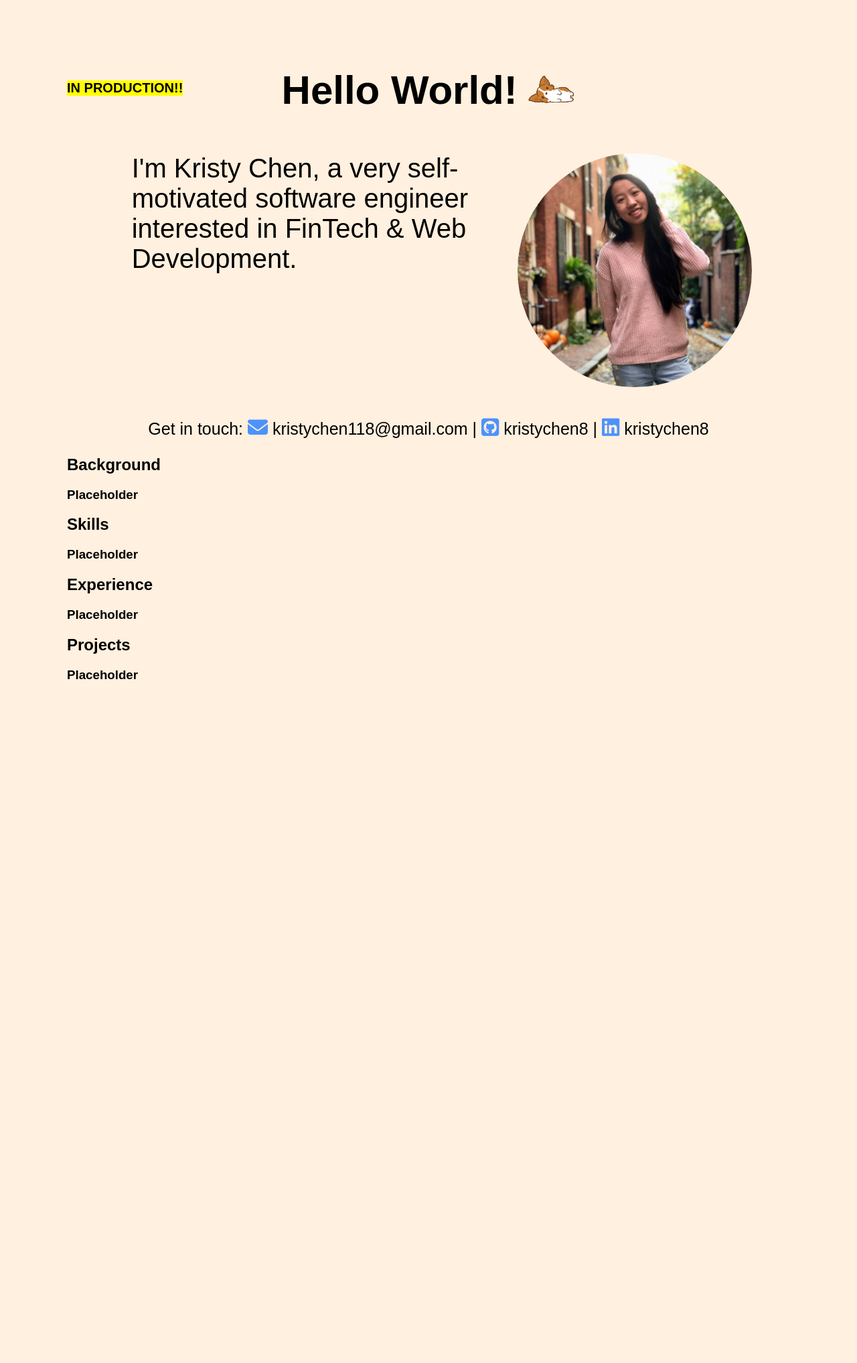
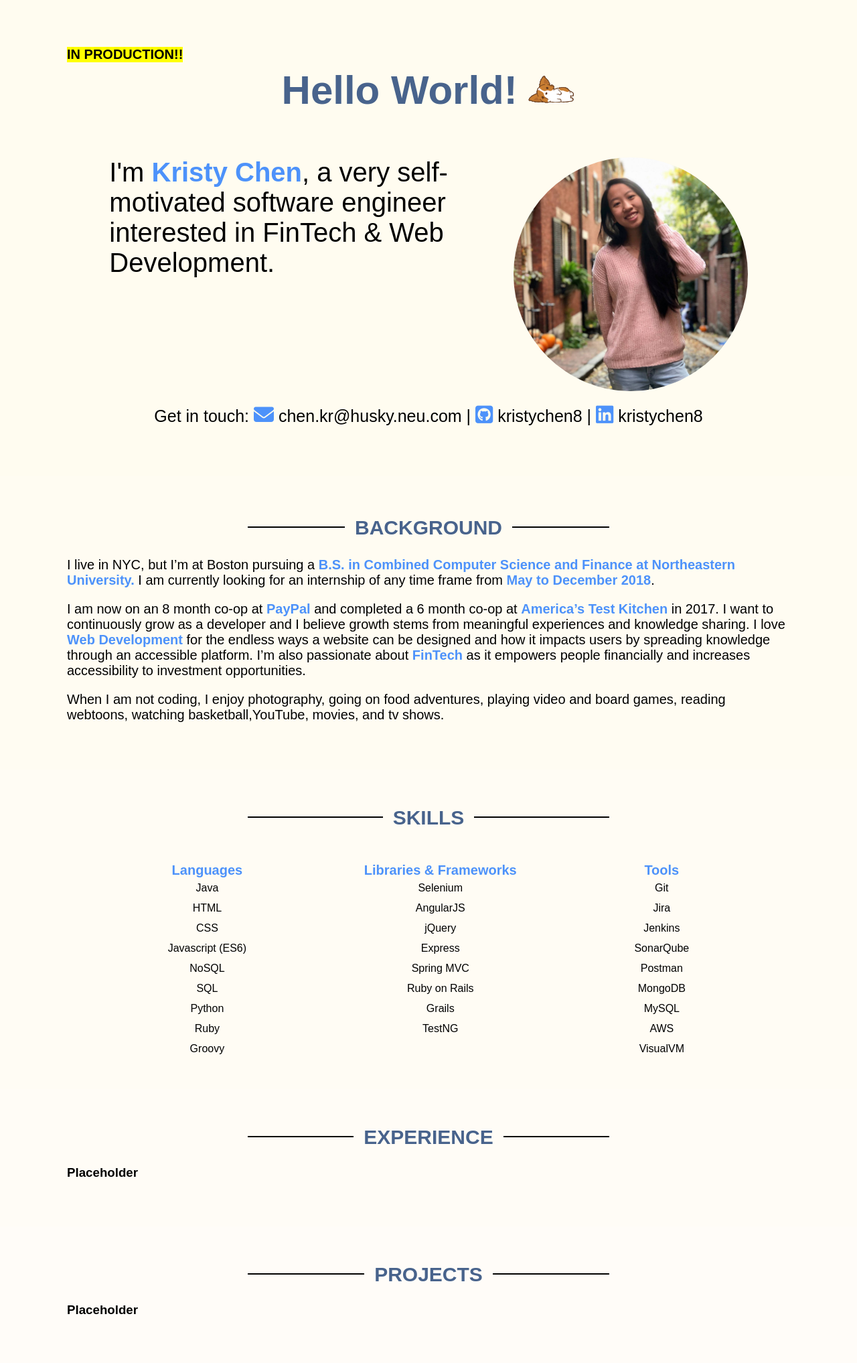
Before and after one commit to kristychen8/kristychen8.github.io, a Jekyll site: the page index.html, which Jekyll copies as it is, in a window 1280 px wide. Shown: the whole page at 67% size. Built offline with Jekyll 4.4.1, drawn with Linux system fonts in a browser that asks for light colours; nearby versions of some CDN libraries; some web fonts are replaced; library files that are not in the unit come from our copies; before the commit the page ends 1119 px from its top, so only the background shows below that.

Commit message:
background and experience

```diff
--- a/index.html
+++ b/index.html
@@ -1,4 +1,4 @@
-<!-- <!DOCTYPE html> -->
+ <!DOCTYPE html>
 <html>
 <head>
     <title> Kristy Chen </title>
@@ -21,15 +21,16 @@
     <p class="intro-title">Hello World!
         <img src="images/hello_dog.gif">
     </p>
-    <ul class="container">
-        <li class="intro-tagline">I'm Kristy Chen, a very self-motivated software engineer
+    <ul class="container container-intro">
+        <li class="intro-tagline">I'm
+            <span class="bold-word">Kristy Chen</span>, a very self-motivated software engineer
             interested in FinTech & Web Development.
         </li>
         <img class="intro-portrait" src="images/portrait.jpg">
     </ul>
     <p class="intro-getInTouch"> Get in touch:
         <span class="intro-icon">
-            <i class="fa fa-envelope"></i> kristychen118@gmail.com |
+            <i class="fa fa-envelope"></i> chen.kr@husky.neu.com |
         </span>
         <span class="intro-icon"> <a href="https://github.com/kristychen8">
             <i class="fa fa-github-square"></i> kristychen8 </a>|
@@ -40,25 +41,101 @@
     </p>
 </header>
 <section class="section" id="bg">
-    <h2>Background</h2>
+    <h2 class="title-line">
+        <span class="title-word">Background</span>
+    </h2>
 
-    <h3>Placeholder</h3>
+    <p> I live in NYC, but I’m at Boston pursuing a
+        <span class="bold-word">
+            B.S. in Combined Computer Science and Finance at Northeastern University.
+        </span>
+        I am currently looking for an internship of any time frame from
+        <span class="bold-word">May to December 2018</span>.
+
+        <span class="bg-cs">
+        I am now on an 8 month co-op at
+            <span class="bold-word"> PayPal </span>
+            and completed a 6 month co-op at
+            <span class="bold-word"> America’s Test Kitchen</span>
+            in 2017. I want to continuously grow as a developer and I believe growth stems
+            from meaningful experiences and knowledge sharing. I love
+            <span class="bold-word">Web Development</span>
+            for the endless ways a website can be designed and how it impacts users by spreading
+            knowledge through an accessible platform. I’m also passionate about
+            <span class="bold-word"> FinTech </span> as it empowers people
+            financially and increases accessibility to investment opportunities.
+        </span>
+
+        <span class="bg-interest">
+        When I am not coding, I enjoy photography, going on food adventures, playing video and
+            board games, reading webtoons, watching basketball,YouTube, movies, and tv shows.
+        </span>
+    </p>
 
 </section>
 <section class="section" id="skills">
-    <h2>Skills</h2>
+    <h2 class="title-line">
+        <span class="title-word">Skills</span>
+    </h2>
 
-    <h3>Placeholder</h3>
+    <ul class="container container-skills">
+        <li class="skills-list lang">
+            <ul>
+                <li class="skills-title bold-word">Languages</li>
+                <li class="skills">Java</li>
+                <li class="skills">HTML</li>
+                <li class="skills">CSS</li>
+                <li class="skills">Javascript (ES6)</li>
+                <li class="skills">NoSQL</li>
+                <li class="skills">SQL</li>
+                <li class="skills">Python</li>
+                <li class="skills">Ruby</li>
+                <li class="skills">Groovy</li>
+            </ul>
+        </li>
+        <li class="skills-list framework">
+            <ul>
+                <li class="skills-title bold-word">Libraries & Frameworks</li>
+                <li class="skills">Selenium</li>
+                <li class="skills">AngularJS</li>
+                <li class="skills">jQuery</li>
+                <li class="skills">Express</li>
+                <li class="skills">Spring MVC</li>
+                <li class="skills">Ruby on Rails</li>
+                <li class="skills">Grails</li>
+                <li class="skills">TestNG</li>
+            </ul>
+
+        </li>
+        <li class="skills-list tools">
+            <ul>
+                <li class="skills-title bold-word">Tools</li>
+                <li class="skills">Git</li>
+                <li class="skills">Jira</li>
+                <li class="skills">Jenkins</li>
+                <li class="skills">SonarQube</li>
+                <li class="skills">Postman</li>
+                <li class="skills">MongoDB</li>
+                <li class="skills">MySQL</li>
+                <li class="skills">AWS</li>
+                <li class="skills">VisualVM</li>
+            </ul>
+        </li>
+    </ul>
 
 </section>
 <section class="section" id="exp">
-    <h2>Experience</h2>
+    <h2 class="title-line">
+        <span class="title-word">Experience</span>
+    </h2>
 
     <h3>Placeholder</h3>
 
 </section>
 <section class="section" id="projects">
-    <h2>Projects</h2>
+    <h2 class="title-line">
+        <span class="title-word">Projects</span>
+    </h2>
 
     <h3>Placeholder</h3>
 
--- a/style.css
+++ b/style.css
@@ -1,15 +1,14 @@
 .maintenance {
     background-color:yellow;
-    z-index:-1;
+    z-index:1;
     position: absolute;
     font-size: 20px;
     font-weight: bold;
 }
 
 body {
-    background-color: #fff0df;
     font-family: 'Muli', sans-serif;
-    margin: 100px;
+    margin: 0px;
     -webkit-text-size-adjust:none;
 }
 
@@ -22,36 +21,22 @@ a:hover {
     color: #4d92fa;
 }
 
+ul {
+    list-style: none;
+    padding-inline-start: 0px;
+}
+
 .container {
     display: flex;
     align-content: center;
-    list-style: none;
     justify-content: space-evenly;
     margin-bottom: -30px;
 }
 
-/*Intro*/
-.intro-title {
-    font-weight: bold;
-    font-size: 60px;
-    text-align: center;
-}
+.section {
+    padding: 50px 100px 50px 100px;
+    background-color: var(--section-bg);
 
-.intro-tagline {
-    font-size: 40px;
-    width: 50%;
-}
-
-.intro-portrait {
-    border-radius: 50%;
-    max-height: 350px;
-    max-width: 350px;
-    margin-bottom: 50px;
-}
-
-.intro-getInTouch {
-    font-size: 25px;
-    text-align: center;
 }
 
 .fa {
@@ -59,14 +44,113 @@ a:hover {
     color: #4d92fa;
 }
 
+.title-line {
+    width: 50%;
+    text-align: center;
+    border-top: 2px solid;
+    line-height: 0px;
+    margin-left: 25%;
+    padding-bottom: 20px;
+    min-width: 300px;
+}
+
+.title-word {
+    background:var(--section-bg);
+    padding:0 15px;
+    font-size: 30px;
+    text-transform: uppercase;
+    color: #48638c;
+}
+
+/*Intro*/
+#intro {
+    --section-bg: #fffcf0;
+}
+.intro-title {
+    font-weight: bold;
+    font-size: 60px;
+    text-align: center;
+    color: #48638c;
+    margin-block-start: 50px;
+    margin-block-end: 0px;
+
+}
+
+.intro-tagline {
+    font-size: 40px;
+    width: 50%;
+    margin-top:50px;
+}
+
+.intro-portrait {
+    border-radius: 50%;
+    max-height: 350px;
+    max-width: 350px;
+    margin-top: 50px;
+}
+
+.intro-getInTouch {
+    margin-top: 50px;
+    font-size: 25px;
+    text-align: center;
+}
+
 .intro-icon {
     white-space: nowrap;
 }
+
+/*Background*/
+#bg {
+    --section-bg: #fffcf2;
+    font-size: 20px;
+}
+.bg-interest {
+    display: block;
+}
+.bg-cs {
+    display: block;
+    margin-top: 20px;
+    margin-bottom: 20px;
+}
+.bold-word {
+    font-weight: bold;
+    color: #4d92fa;
+}
+/*Skills*/
+#skills {
+    --section-bg: #fffcf4;
+    text-align: center;
+
+}
+.skills-title {
+    font-size: 20px;
+}
+.skills {
+    line-height: 30px;
+}
+.skills-list {
+    margin: 25px;
+}
+/*Experience*/
+#exp {
+    --section-bg: #fffcf6;
+}
+/*Projects*/
+#projects {
+    --section-bg: #fffcf8;
+}
+
+/*Media Screen*/
 @media screen and (max-width: 1160px) {
 
-    .container {
+    .container-intro {
         flex-flow: row wrap-reverse;
         align-items: flex-start;
+        margin-bottom: auto;
+    }
+
+    .container-skills {
+        flex-flow: column wrap;
         margin-bottom: auto;
     }
 
@@ -80,8 +164,3 @@ a:hover {
         margin-right: 0px;
     }
 }
-
-/*Background*/
-/*Skills*/
-/*Experience*/
-/*Projects*/
```
